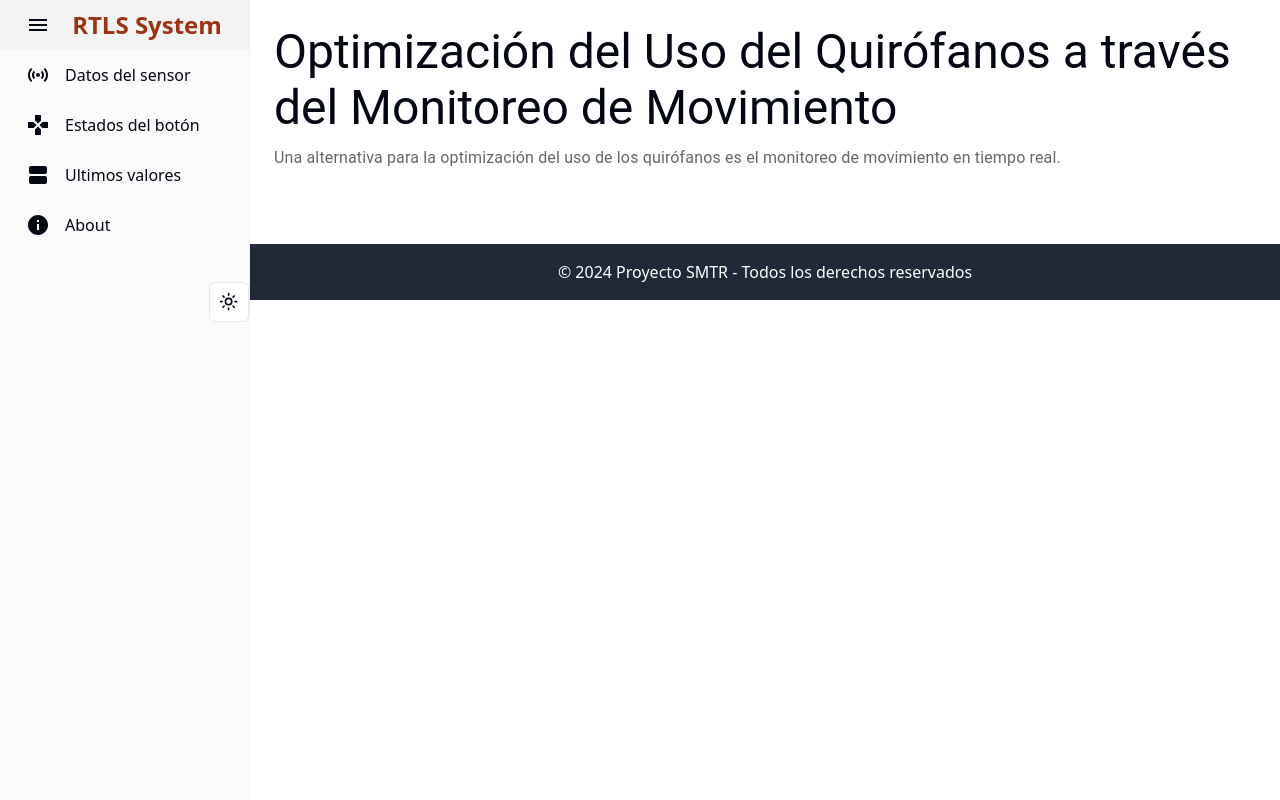
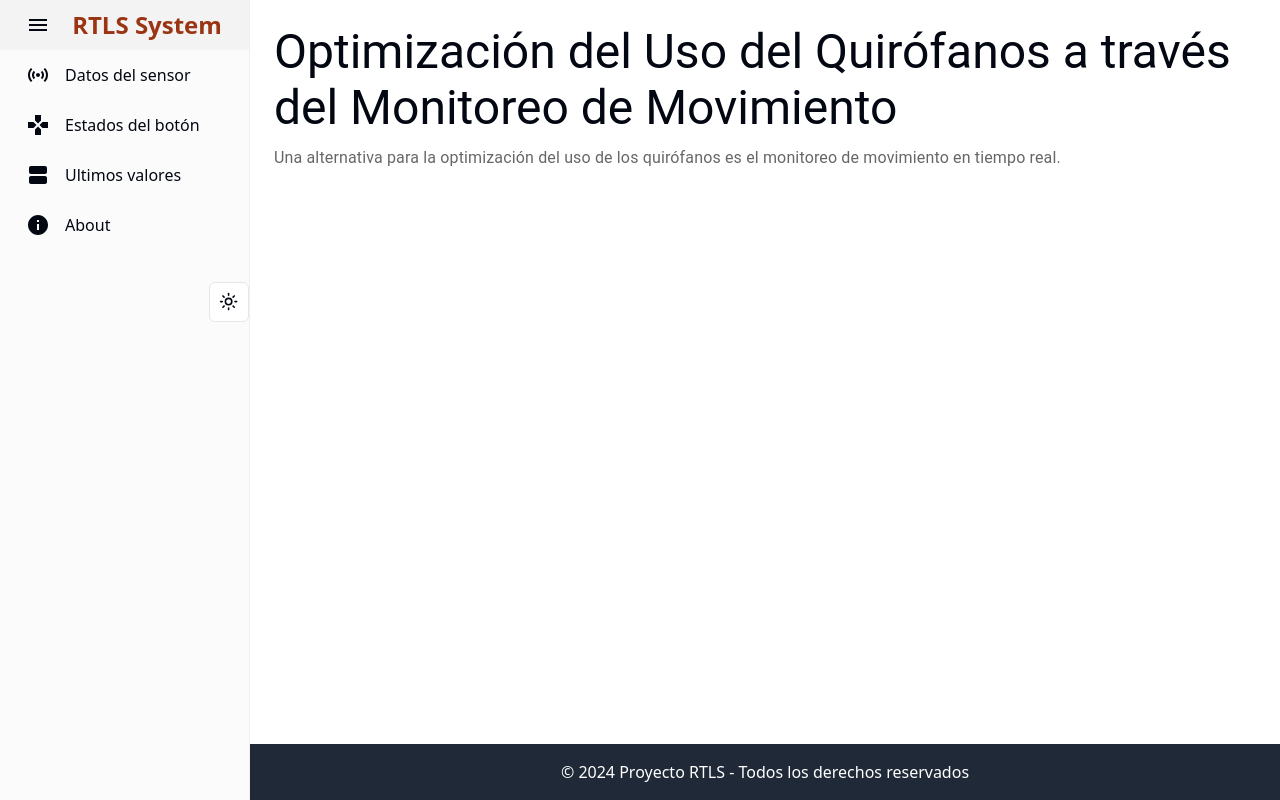
Before and after one commit to EstebanMa12/RTLS, a React (Vite) app in the folder Frontend/: page / in a window 1280 px wide. Built offline with nearby package versions, Linux system fonts and the light colour scheme.

Commit message:
Update footer copyright text

```diff
--- a/Frontend/src/components/Footer/index.jsx
+++ b/Frontend/src/components/Footer/index.jsx
@@ -2,7 +2,7 @@ const Footer = () => {
   return (
     <footer className="bg-gray-800 text-white p-4 mt-8">
       <p className="text-center">
-        &copy; 2024 Proyecto SMTR - Todos los derechos reservados
+        &copy; 2024 Proyecto RTLS - Todos los derechos reservados
       </p>
     </footer>
   );
--- a/Frontend/src/router/index.jsx
+++ b/Frontend/src/router/index.jsx
@@ -90,7 +90,7 @@ const AppRouter = () => {
           </div>
         </Menu>
       </Sidebar>
-      <section className=" w-full">
+      <section className=" w-full flex flex-col justify-between">
         <Routes>
           <Route path="/" element={<MainProvider/>}>
             <Route index element={<Home />} />
```
